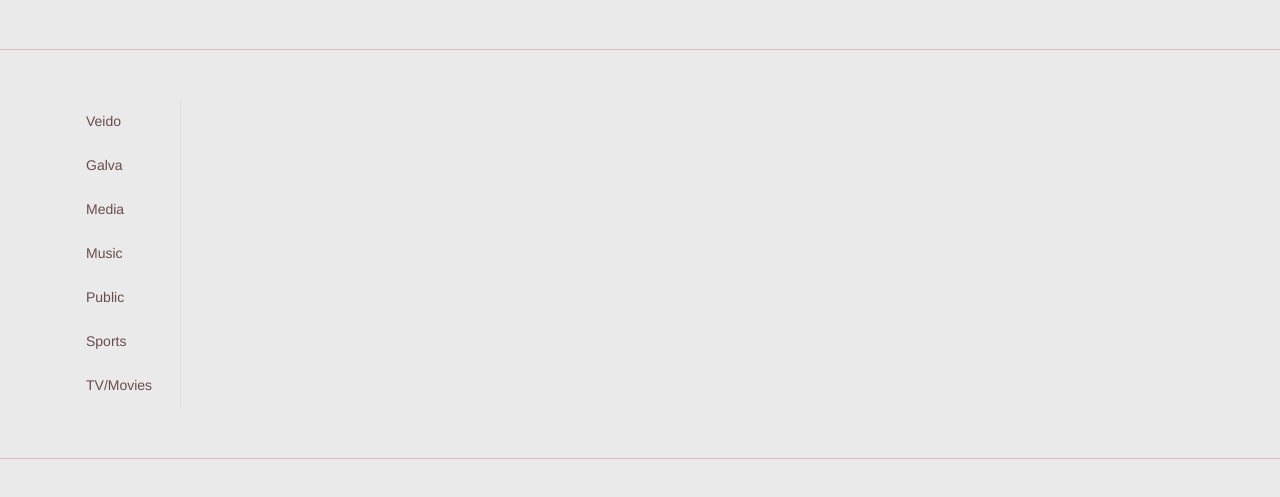
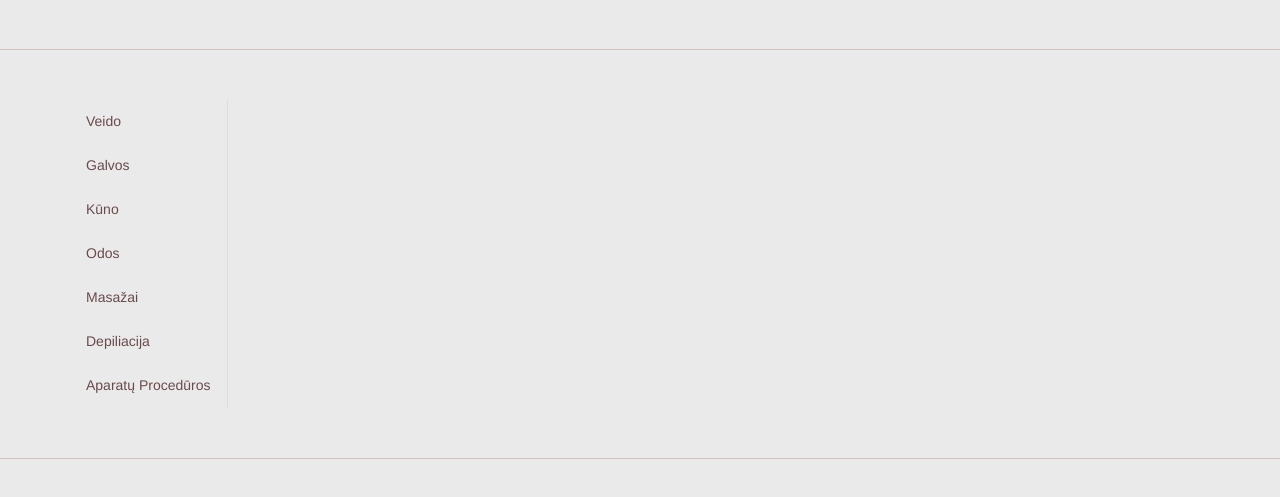
Before and after one commit to Epochi/Amadea, a Jekyll site: the page built from index.html, in a window 1280 px wide. Shown: the part 1173-1670 px from the top of the page. Built offline with Jekyll 4.4.1, drawn with Linux system fonts in a browser that asks for light colours; nearby versions of some CDN libraries.

Commit message:
Update services.html

```diff
--- a/_includes/services.html
+++ b/_includes/services.html
@@ -5,12 +5,12 @@
 			<ul class="nav nav-tabs layer1" id="interest_tabs">
 				<!--top level tabs-->
 				<li><a href="#face" data-toggle="tab">Veido</a></li>
-				<li><a href="#brands" data-toggle="tab">Galva</a></li>
-				<li><a href="#media" data-toggle="tab">Media</a></li>
-				<li><a href="#music" data-toggle="tab">Music</a></li>
-				<li><a href="#public_figures" data-toggle="tab">Public</a></li>
-				<li><a href="#sports" data-toggle="tab">Sports</a></li>
-				<li><a href="#tv_movies" data-toggle="tab">TV/Movies</a></li>
+				<li><a href="#brands" data-toggle="tab">Galvos</a></li>
+				<li><a href="#media" data-toggle="tab">Kūno</a></li>
+				<li><a href="#music" data-toggle="tab">Odos</a></li>
+				<li><a href="#public_figures" data-toggle="tab">Masažai</a></li>
+				<li><a href="#sports" data-toggle="tab">Depiliacija</a></li>
+				<li><a href="#tv_movies" data-toggle="tab">Aparatų Procedūros</a></li>
 			</ul>
 
 		</div>
```
